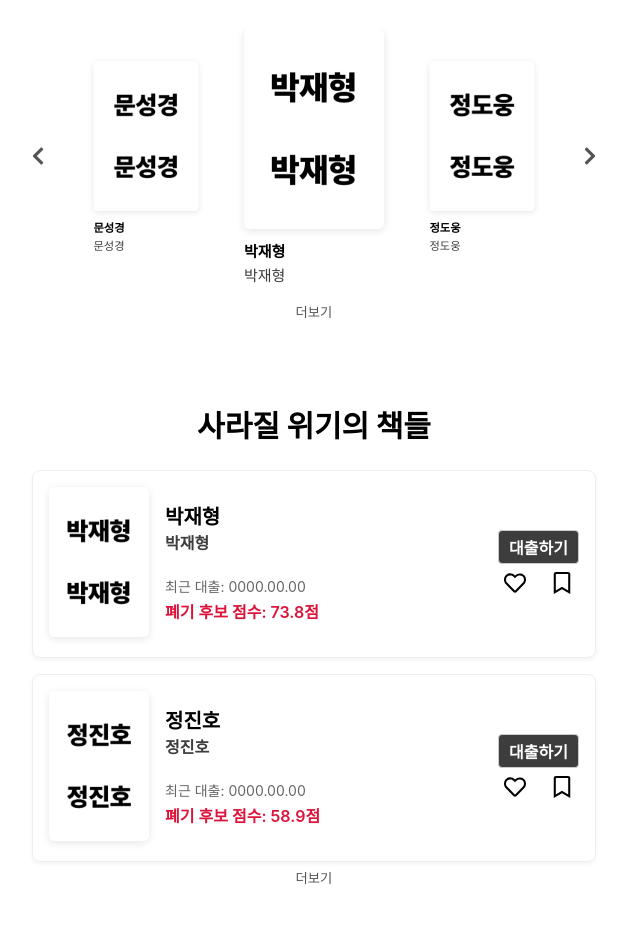
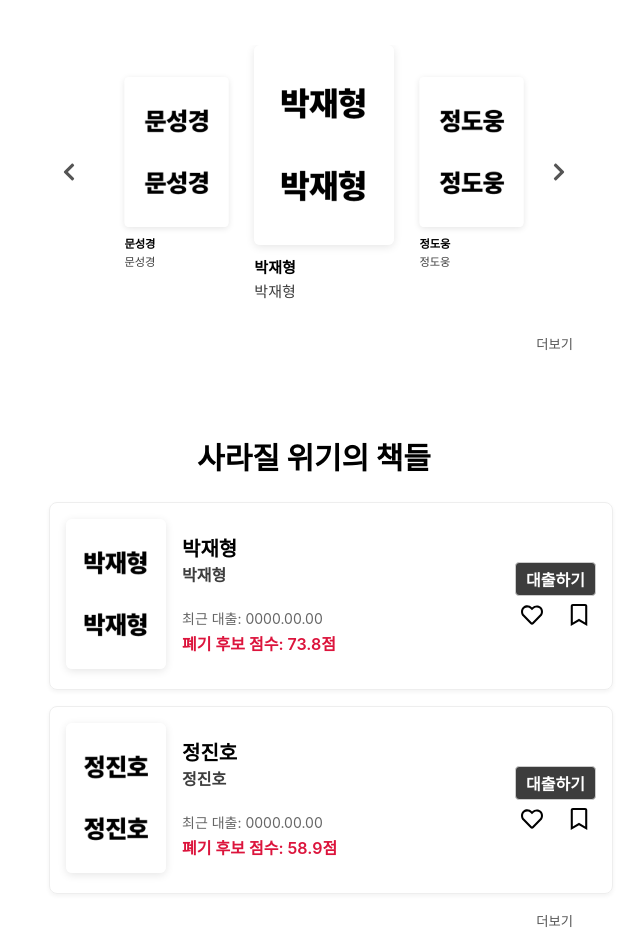
Before and after one commit to qkrwogud0623/bookweb, a React (Create React App) app: page / in a window 1280 px wide. Shown: the part 213-1160 px from the top of the page, without its empty margins (326-970 px from the left). Before the commit the page ends 1117 px from the top, so only its background shows below. Built offline with nearby package versions, Linux system fonts and the light colour scheme; a web font is replaced by a local one.

Commit message:
Update latest changes

```diff
--- a/src/components/BookRecommend.js
+++ b/src/components/BookRecommend.js
@@ -24,6 +24,16 @@ function BookRecommend({ books }) {
       <h2 style={styles.heading}>
         {displayName}님을 위한 추천 도서
       </h2>
+      <div
+        style={{
+          maxWidth: '530px',
+          margin: '0 auto',
+          display: 'flex',
+          flexDirection: 'column',
+          gap: '1rem',
+        }}
+      >
+        {/* 카드 + 화살표 컨테이너 */}
         <div style={styles.container}>
           <button onClick={prev} style={styles.arrow}>
             <FaChevronLeft size={20} />
@@ -38,12 +48,14 @@ function BookRecommend({ books }) {
           </button>
         </div>
 
-      <div style={styles.moreWrapper}>
+        {/* 더보기 버튼을 같은 부모 내부 우측 정렬 */}
+        <div style={{ textAlign: 'right', fontSize: '14px' }}>
           <Link to="/more/recommend" style={{ textDecoration: 'none' }}>
             <button style={styles.moreButton}>
               더보기
             </button>
           </Link>
+        </div>
       </div>
     </div>
   );
@@ -66,7 +78,7 @@ const styles = {
     justifyContent: 'center',
     margin: '1rem 0',
     gap: '0.5rem',
-    overflowX: 'auto', // 모바일에서 좌우 스크롤 가능
+    overflowX: 'auto',
   },
   arrow: {
     background: 'none',
@@ -75,11 +87,6 @@ const styles = {
     color: '#555',
     padding: '0 10px',
     flexShrink: 0,
-  },
-  moreWrapper: {
-    textAlign: 'center',
-    paddingLeft: 0,
-    fontSize: '14px',
   },
   moreButton: {
     background: 'none',
--- a/src/components/RiskBookList.js
+++ b/src/components/RiskBookList.js
@@ -17,6 +17,16 @@ function RiskBookList({ books }) {
   return (
     <div style={{ marginTop: '4rem' }}>
       <h2 style={styles.heading}>사라질 위기의 책들</h2>
+
+      <div
+        style={{
+          maxWidth: '530px',
+          margin: '0 auto',
+          display: 'flex',
+          flexDirection: 'column',
+          gap: '1rem',
+        }}
+      >
         <div style={styles.listContainer}>
           {[...books]
             .sort((a, b) => b.discardScore - a.discardScore)
@@ -31,8 +41,12 @@ function RiskBookList({ books }) {
                   <div style={styles.textSection}>
                     <p style={styles.title}>{book.title}</p>
                     <p style={styles.author}>{book.author}</p>
-                <p style={styles.recent}>최근 대출: {book.lastLoan || '0000.00.00'}</p>
-                <p style={styles.discard}>폐기 후보 점수: {book.discardScore}점</p>
+                    <p style={styles.recent}>
+                      최근 대출: {book.lastLoan || '0000.00.00'}
+                    </p>
+                    <p style={styles.discard}>
+                      폐기 후보 점수: {book.discardScore}점
+                    </p>
                   </div>
                   <div style={styles.actionSection}>
                     <button style={styles.button}>대출하기</button>
@@ -40,8 +54,15 @@ function RiskBookList({ books }) {
                       <div onClick={() => toggleLike(book.id)} style={styles.icon}>
                         {likes[book.id] ? <FaHeart color="red" /> : <FaRegHeart />}
                       </div>
-                  <div onClick={() => toggleBookmark(book.id)} style={styles.icon}>
-                    {bookmarks[book.id] ? <FaBookmark color="#333" /> : <FaRegBookmark />}
+                      <div
+                        onClick={() => toggleBookmark(book.id)}
+                        style={styles.icon}
+                      >
+                        {bookmarks[book.id] ? (
+                          <FaBookmark color="#333" />
+                        ) : (
+                          <FaRegBookmark />
+                        )}
                       </div>
                     </div>
                   </div>
@@ -50,18 +71,23 @@ function RiskBookList({ books }) {
             ))}
         </div>
 
-      <div style={{ textAlign: 'center', fontSize: '14px' }}>
+        {/* 줄바꿈 효과는 gap으로 이미 적용됨 */}
+
+        {/* 더보기 버튼 - 우측 정렬 */}
+        <div style={{ textAlign: 'right', fontSize: '14px' }}>
           <Link to="/more/risk" style={{ textDecoration: 'none' }}>
-          <button style={{
-            marginTop: 5,
+            <button
+              style={{
                 background: 'none',
                 border: 'none',
                 cursor: 'pointer',
-            color: '#555'
-          }}>
+                color: '#555',
+              }}
+            >
               더보기
             </button>
           </Link>
+        </div>
       </div>
     </div>
   );
@@ -72,7 +98,7 @@ const styles = {
     fontSize: '30px',
     fontWeight: 800,
     marginBottom: '1.5rem',
-    textAlign: 'center'
+    textAlign: 'center',
   },
   listContainer: {
     display: 'flex',
@@ -88,7 +114,7 @@ const styles = {
     alignItems: 'center',
     width: '100%',
     maxWidth: '530px',
-    margin: '0 auto'
+    margin: '0 auto',
   },
   image: {
     width: '100px',
@@ -96,13 +122,13 @@ const styles = {
     objectFit: 'cover',
     borderRadius: '6px',
     marginRight: '1rem',
-    boxShadow: '0 2px 8px rgba(0,0,0,0.1)'
+    boxShadow: '0 2px 8px rgba(0,0,0,0.1)',
   },
   content: {
     flex: 1,
     display: 'flex',
     justifyContent: 'space-between',
-    alignItems: 'center'
+    alignItems: 'center',
   },
   textSection: {
     display: 'flex',
@@ -112,7 +138,7 @@ const styles = {
     gap: '9px',
   },
   title: {
-    marginTop : 0,
+    marginTop: 0,
     fontSize: '20px',
     fontWeight: 700,
     lineHeight: '0.1',
@@ -160,7 +186,7 @@ const styles = {
     fontWeight: 600,
     padding: '4px 10px',
     backgroundColor: '#3d3d3d',
-    color : 'white',
+    color: 'white',
     border: '1px solid #ccc',
     borderRadius: '4px',
     cursor: 'pointer',
--- a/src/components/SearchBar.js
+++ b/src/components/SearchBar.js
@@ -175,7 +175,7 @@ const styles = {
     borderRadius: '8px',
     overflow: 'visible',
     width: '100%',
-    maxWidth: '600px',
+    maxWidth: '570px',
     userSelect: 'none',
     position: 'relative',
   },
--- a/src/index.css
+++ b/src/index.css
@@ -11,3 +11,12 @@ code {
   font-family: source-code-pro, Menlo, Monaco, Consolas, 'Courier New',
     monospace;
 }
+
+@media (max-width: 768px) {
+  body {
+    transform-origin: top left;
+    transform: scale(0.6);    /* 60% 축소 */
+    width: 166.67%;            /* 축소 대비 보정 */
+    overflow-x: hidden;
+  }
+}
```
Lines whose indentation alone changed are shown as unchanged.
